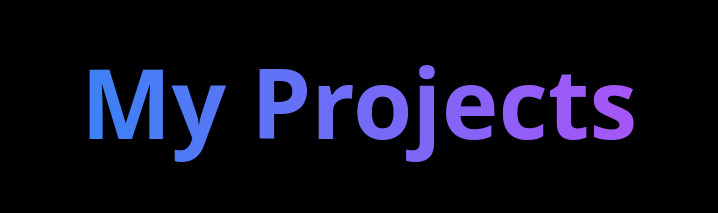
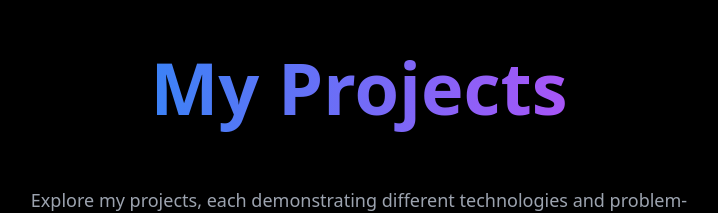
Before and after one commit to Munitsara-Kun/My-portfolio, a Next.js app: page /projects in a window 1280 px wide. Shown: the part 148-361 px from the top of the page, without its empty margins (281-999 px from the left). Built offline with nearby package versions, Linux system fonts and the light colour scheme.

Commit message:
h1 scale

```diff
--- a/src/app/globals.css
+++ b/src/app/globals.css
@@ -33,7 +33,7 @@ body {
 /* ปรับขนาดของหัวข้อหลัก */
 @layer base {
   h1 {
-    @apply text-8xl font-extrabold bg-gradient-to-r from-blue-500 to-purple-500 text-transparent bg-clip-text mt-32 z-10;
+    @apply text-7xl font-extrabold bg-gradient-to-r from-blue-500 to-purple-500 text-transparent bg-clip-text mt-32 z-10;
     line-height: 1.2; /* เพิ่ม line-height */
     padding-bottom: 4px; /* เพิ่มระยะห่างด้านล่าง */
   }
```
